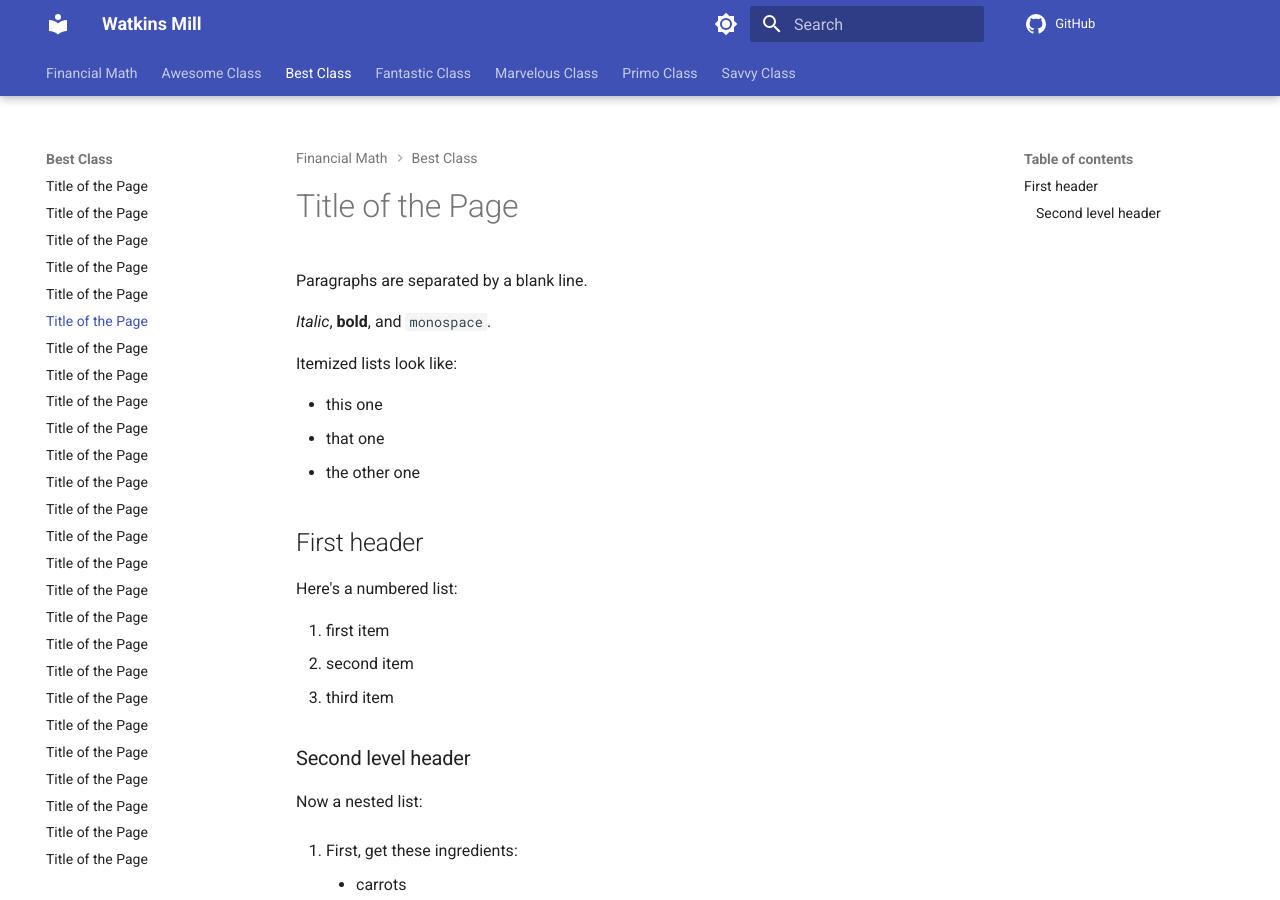
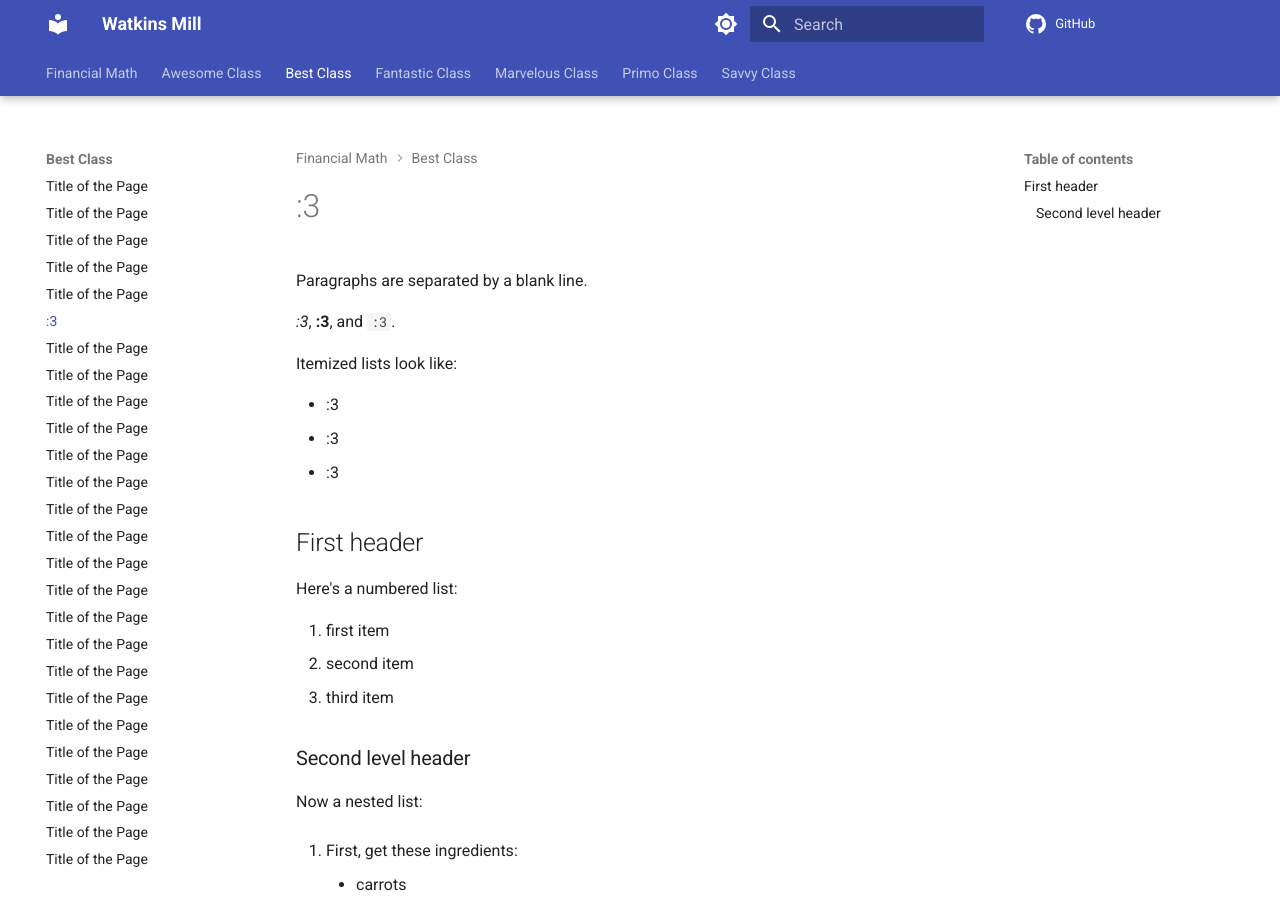
Before and after one commit to drjmarino/website, an MkDocs documentation site: the page built from docs/best/human06.md, in a window 1280 px wide and 900 px high. Built offline with MkDocs 1.6.1 and Material for MkDocs 9.7.7, drawn with Linux system fonts in a browser that asks for light colours; comment, search, counter and statistics services are not loaded.

Commit message:
Update human06.md

```diff
--- a/docs/best/human06.md
+++ b/docs/best/human06.md
@@ -1,15 +1,14 @@
-# Title of the Page
+# :3
 
 Paragraphs are separated by a blank line.
 
-*Italic*, **bold**, and `monospace`.
+*:3*, **:3**, and `:3`.
 
 Itemized lists look like:
 
-  * this one
-  * that one
-  * the other one
-
+  * :3
+  * :3
+  * :3
 
 
 ## First header
```
